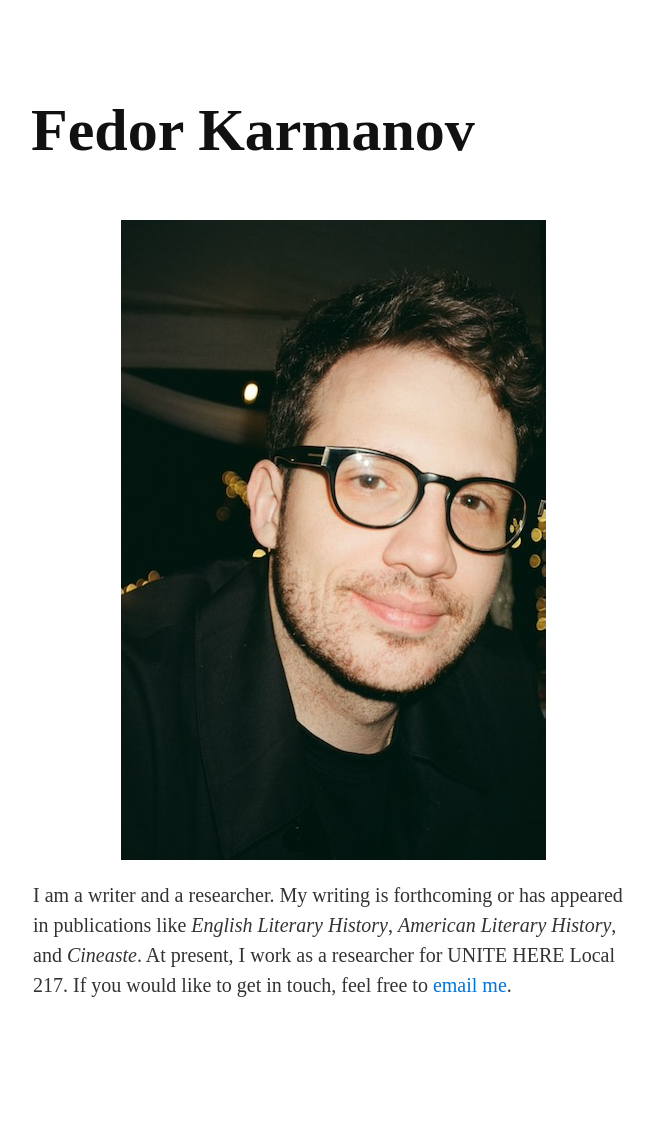
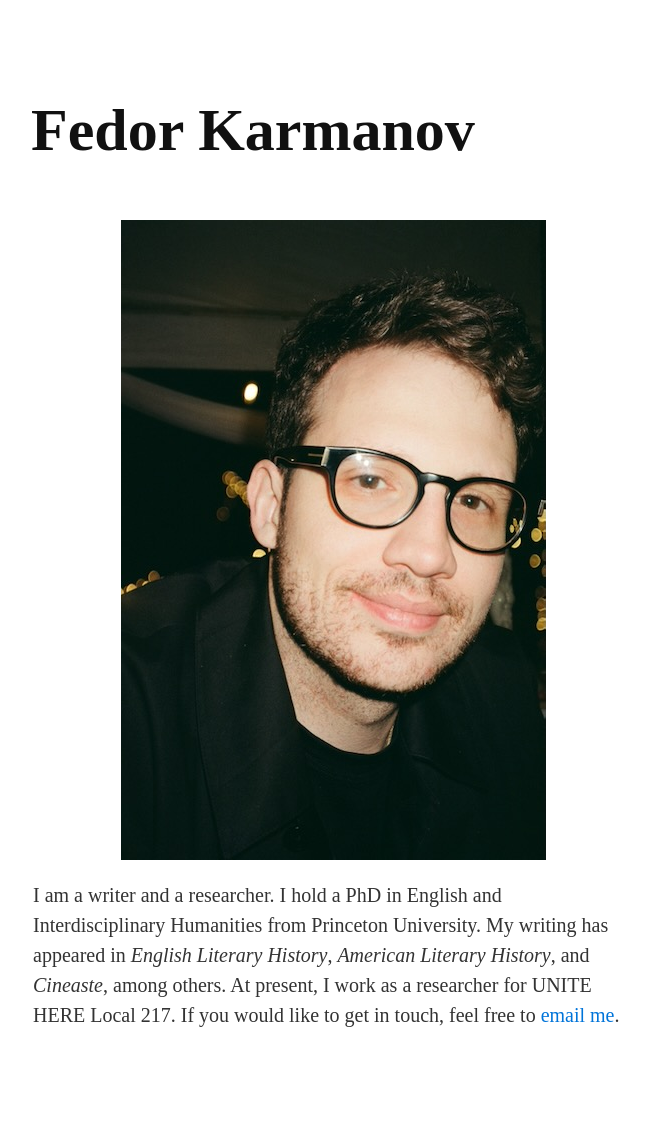
Before and after one commit to fed-ka/fed-ka, a Jekyll site: the page built from index.md, in a window 1280 px wide. Shown: the whole page, without its empty margins (307-960 px from the left). Built offline with Jekyll 4.4.1, drawn with Linux system fonts in a browser that asks for light colours; before the commit the page ends 1100 px from its top, so only the background shows below that.

Commit message:
Update index.md

```diff
--- a/index.md
+++ b/index.md
@@ -5,4 +5,4 @@ layout: default
 ![](https://www.fedorkarmanov.com/fk_small.jpeg)
 
 
-I am a writer and a researcher. My writing is forthcoming or has appeared in publications like _English Literary History_, _American Literary History_, and _Cineaste_. At present, I work as a researcher for UNITE HERE Local 217. If you would like to get in touch, feel free to [email me](mailto:karmanov@princeton.edu).
+I am a writer and a researcher. I hold a PhD in English and Interdisciplinary Humanities from Princeton University. My writing has appeared in _English Literary History_, _American Literary History_, and _Cineaste_, among others. At present, I work as a researcher for UNITE HERE Local 217. If you would like to get in touch, feel free to [email me](mailto:karmanov@princeton.edu).
```
